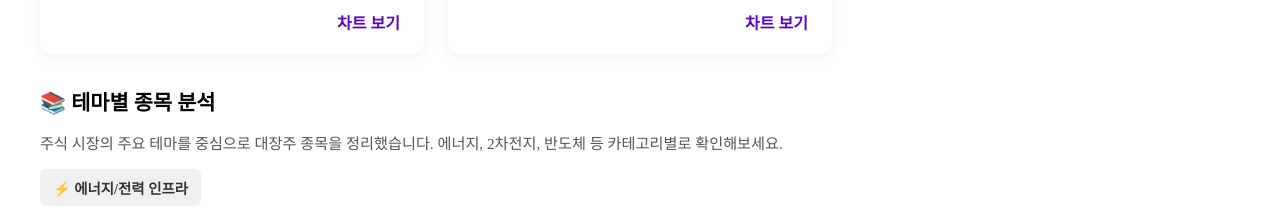
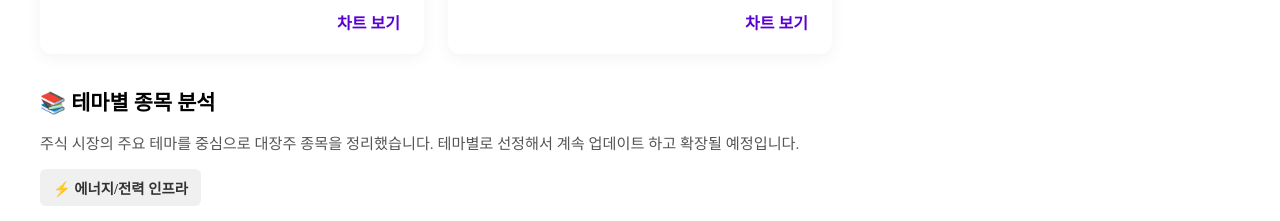
Before and after one commit to jh9098/stocksrlab, a React (Vite) app in the folder frontend/: page / in a window 1280 px wide. Shown: the part 920-1141 px from the top of the page. Built offline with nearby package versions, Linux system fonts and the light colour scheme; no server answers.

Commit message:
Update Home.jsx

```diff
--- a/frontend/src/pages/Home.jsx
+++ b/frontend/src/pages/Home.jsx
@@ -170,7 +170,7 @@ export default function Home() {
       <section style={{ marginBottom: "2rem" }}>
         <h2 style={{ fontSize: "1.3rem", marginBottom: "0.5rem" }}>📚 테마별 종목 분석</h2>
         <p style={{ fontSize: "0.95rem", color: "#555", marginBottom: "1rem" }}>
-          주식 시장의 주요 테마를 중심으로 대장주 종목을 정리했습니다. 에너지, 2차전지, 반도체 등 카테고리별로 확인해보세요.
+          주식 시장의 주요 테마를 중심으로 대장주 종목을 정리했습니다. 테마별로 선정해서 계속 업데이트 하고 확장될 예정입니다.
         </p>
         <div style={{ display: "flex", gap: "1rem", flexWrap: "wrap" }}>
           <Link to="/theme/energy" style={themeLinkStyle}>⚡ 에너지/전력 인프라</Link>
```
